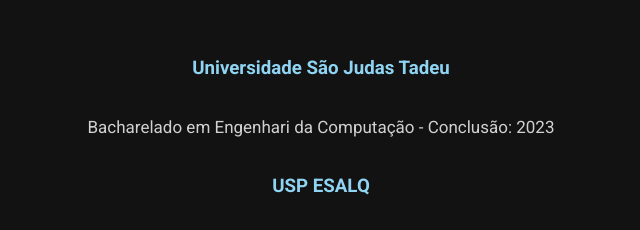
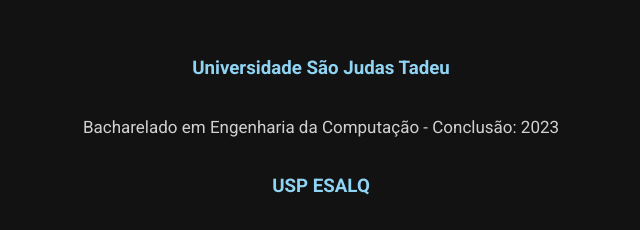
Before and after one commit to mcseki/curriculo, a plain HTML site: page index.html in a window 1280 px wide. Shown: the part 3331-3561 px from the top of the page, 319-959 px from the left. Drawn offline with Linux system fonts and the light colour scheme.

Commit message:
Update index.html
edita texto

```diff
--- a/index.html
+++ b/index.html
@@ -66,7 +66,7 @@
 <section id="educacao">
   <h2 data-text="Educação"></h2>
   <h3>Universidade São Judas Tadeu</h3>
-  <p>Bacharelado em Engenhari da Computação - Conclusão: 2023</p>
+  <p>Bacharelado em Engenharia da Computação - Conclusão: 2023</p>
   <h3>USP ESALQ</h3>
   <p>MBA Data Science e Analytics - Inicio: 2025</p>
   <h3>Cursos Profissionalizantes</h3>
```
